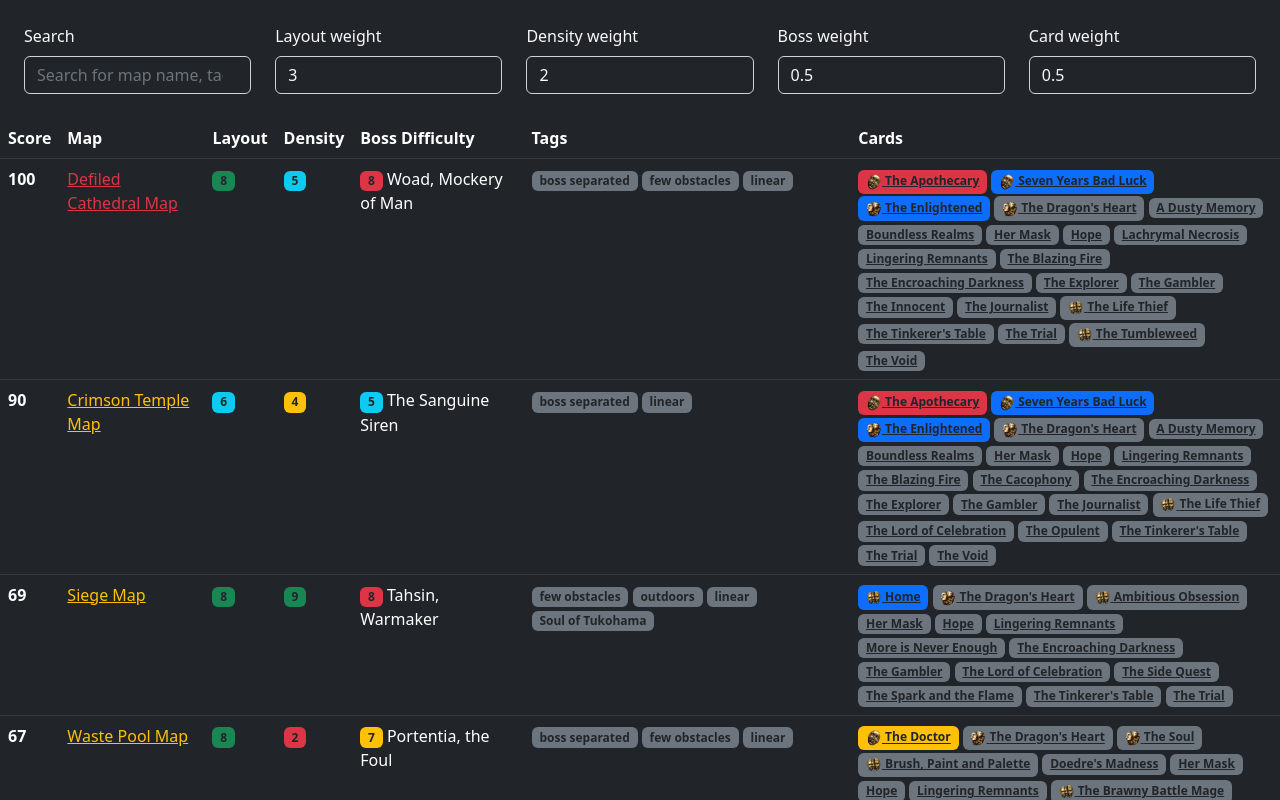
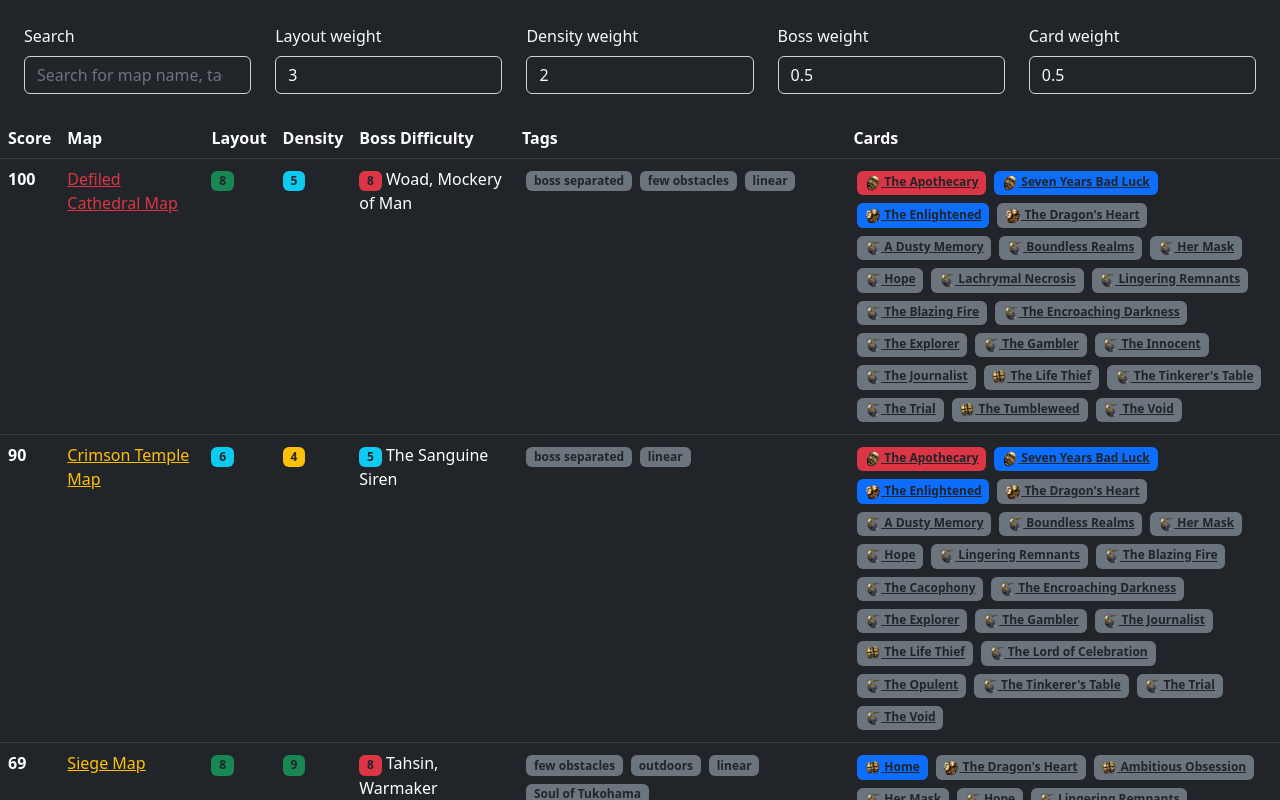
Before and after one commit to deathbeam/maps-of-exile, a React (Create React App) app in the folder site/: page / in a window 1280 px wide. Shown: the top 800 px of the page. Built offline with nearby package versions, Linux system fonts and the light colour scheme.

Commit message:
Improve tooltips and add card tooltips
Signed-off-by: Tomas Slusny <slusnucky@gmail.com>

```diff
--- a/site/src/App.css
+++ b/site/src/App.css
@@ -1,16 +1,37 @@
+/* Tooltip container */
+.tooltip-tag {
+    position: relative;
+    display: inline-block;
+}
+
+/* Tooltip text */
 .tooltip-tag .tooltip-tag-text {
-    padding: 8px 5px;
     visibility: hidden;
-    min-width: 200px;
-    max-width: 400px;
+    min-width: 300px;
     background-color: black;
     color: #fff;
     text-align: center;
+    padding: 8px 5px;
     border-radius: 5px;
+    position: absolute;
+    z-index: 999;
+    top: -5px;
+    right: 105%;
+    pointer-events: none;
     line-height: normal;
+    font-weight: normal;
     font-size: smaller;
+}
+
+.tooltip-tag .tooltip-tag-text::after {
+    content: " ";
     position: absolute;
-    pointer-events: none;
+    top: 18px;
+    left: 100%; /* To the right of the tooltip */
+    margin-top: -5px;
+    border-width: 5px;
+    border-style: solid;
+    border-color: transparent transparent transparent black;
 }
 
 .tooltip-tag:hover .tooltip-tag-text {
--- a/site/src/App.js
+++ b/site/src/App.js
@@ -3,6 +3,7 @@ import './App.css'
 import cards from './data/cards.json'
 import maps from './data/maps.json'
 import {useState, Fragment} from 'react'
+import alch from './img/alch.png'
 import chaos from './img/chaos.png'
 import exalt from './img/exalt.png'
 import divine from './img/divine.png'
@@ -68,8 +69,7 @@ function tierColor(map) {
 
 function buildTags(map) {
   return map.tags.map(t => <Fragment>
-    <span className="badge badge-pill text-dark bg-secondary">{t}</span>
-    {' '}
+    <span className="badge badge-pill text-dark bg-secondary m-1">{t}</span>
   </Fragment>)
 }
 
@@ -122,7 +122,7 @@ function cardDisplay(card) {
     badgeClass = "bg-primary"
   }
 
-  let img = null
+  let img = alch
 
   if (card.price >= 100) {
     img = divine
@@ -132,11 +132,16 @@ function cardDisplay(card) {
     img = chaos
   }
 
-  badgeClass = `badge badge-pill text-dark ${badgeClass}`
-  return <Fragment><a className={badgeClass} href={card.ninja} target="_blank" rel="noreferrer">
-    {img && <img src={img} alt="" width="16" height="16" />} {card.name}
-  </a>{' '}
-  </Fragment>
+  badgeClass = `badge badge-pill text-dark m-1 ${badgeClass}`
+  return <span className="tooltip-tag">
+    <span className="tooltip-tag-text">
+      <b>Price</b>: {card.price} <img src={chaos} alt="c" width="16" height="16"/><br/>
+      {card.value > 0 && <Fragment><b>Score</b>: {Math.round(card.value * 100) / 100}</Fragment>}
+    </span>
+    <a className={badgeClass} href={card.ninja} target="_blank" rel="noreferrer">
+     <img src={img} alt="" width="16" height="16" /> {card.name}
+    </a>
+  </span>
 }
 
 function calculateScore(dataset) {
```
Also changed, not shown: site/src/img/alch.png (added).
